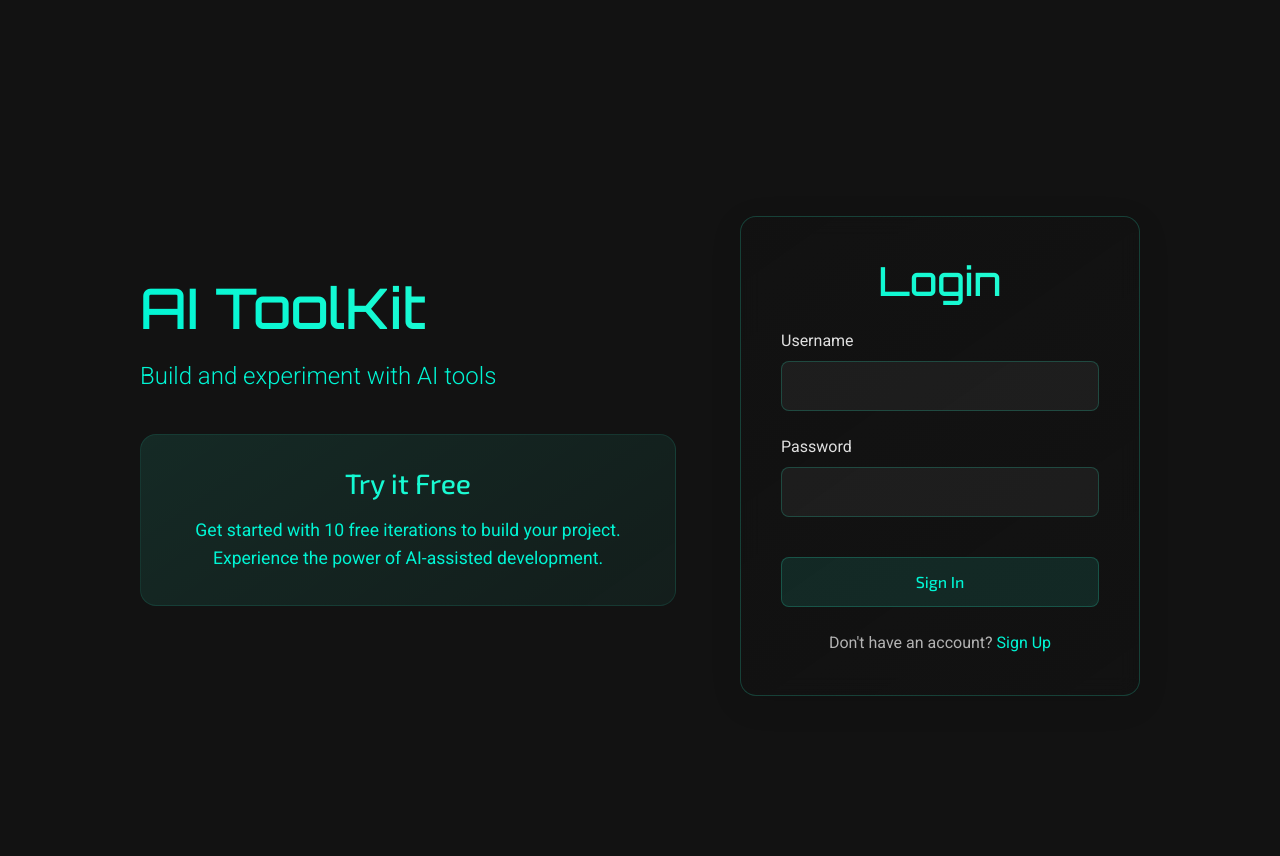
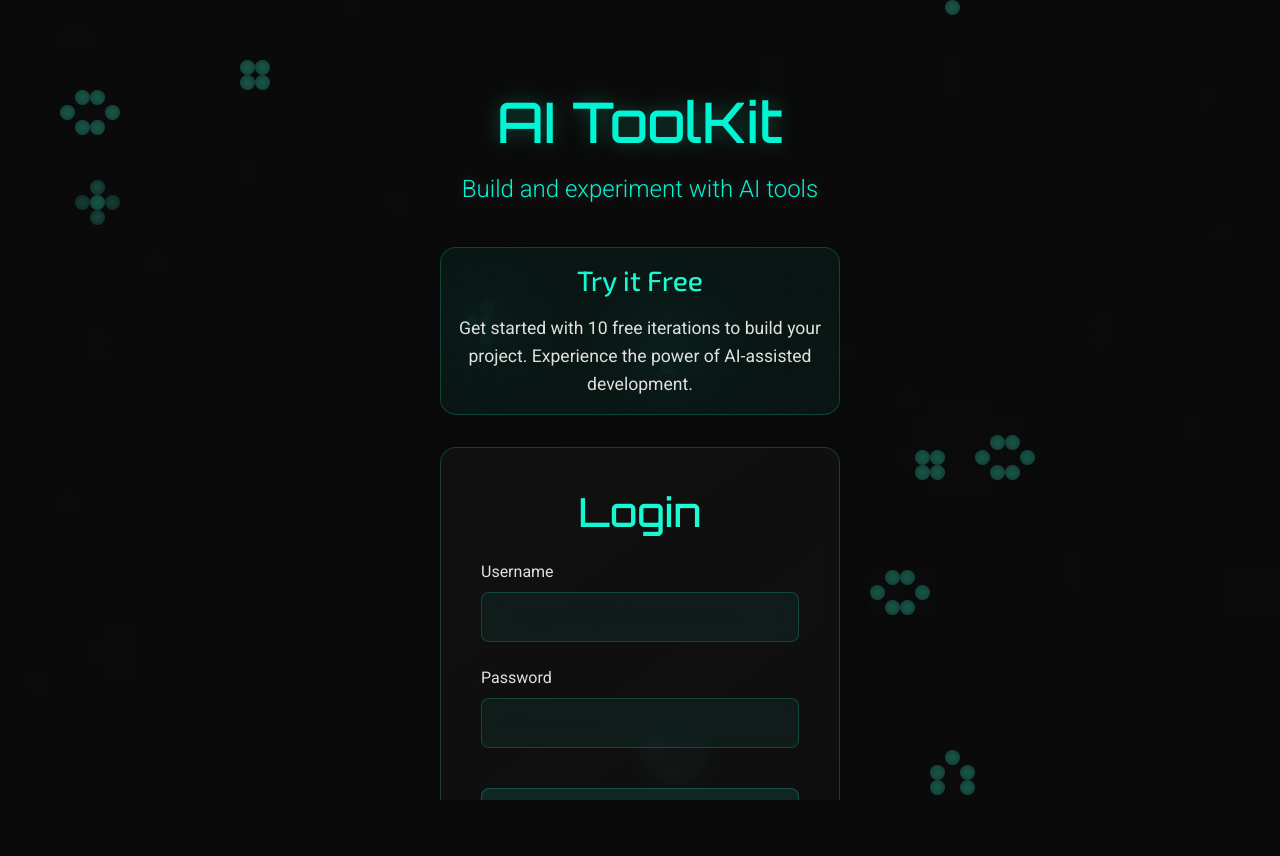
Before and after one commit to makeiteasierapps/AIToolKit, a Python web app: template templates/auth.html in a window 1280 px wide. After the commit the page ends 800 px from the top, so only its background shows below. Run offline with Jinja, Linux system fonts and the light colour scheme; the template is opened without the code that fills it, so the values that code supplies are empty; some libraries are stand-ins or nearby versions.

Commit message:
conways game of life background

```diff
--- a/static/css/login.css
+++ b/static/css/login.css
@@ -5,6 +5,25 @@
     -webkit-box-shadow: 0 0 0 30px rgba(255, 255, 255, 0.05) inset !important;
     -webkit-text-fill-color: var(--accent-1) !important;
     transition: background-color 5000s ease-in-out 0s;
+}
+
+#gameCanvas {
+    position: fixed;
+    top: 0;
+    left: 0;
+    z-index: 0;
+    pointer-events: auto;
+}
+
+.background-overlay {
+    position: fixed;
+    top: 0;
+    left: 0;
+    right: 0;
+    bottom: 0;
+    background: rgba(18, 18, 18, 0.6); /* Adjust opacity as needed */
+    z-index: 0;
+    pointer-events: none; /* Allow clicks to pass through */
 }
 
 .spinner {
@@ -65,6 +84,7 @@
 }
 
 .login-container {
+    z-index: 4;
     min-height: 100vh;
     display: flex;
     align-items: center;
@@ -76,36 +96,39 @@
 .auth-content {
     width: 100%;
     max-width: 1000px;
-    display: grid;
-    grid-template-columns: 1fr 400px;
-    gap: 4rem;
+    display: flex;
     align-items: center;
+    flex-direction: column;
 }
 
 .brand-section {
+    z-index: 2;
     color: var(--accent-1);
+    text-align: center;
+    width: 100%;
 }
 
 .brand-section h1 {
     font-size: 3.5rem;
     margin-bottom: 1rem;
-    background: linear-gradient(45deg, var(--accent-1), #2fffd1);
-    -webkit-background-clip: text;
-    background-clip: text;
-    color: transparent;
+    text-shadow: 0 0 20px rgba(47, 255, 209, 0.3);
 }
 
 .brand-section .lead {
     font-size: 1.5rem;
     color: var(--text-color);
     margin-bottom: 2.5rem;
+    text-shadow: 0 0 10px rgba(255, 255, 255, 0.2);
 }
 
 .trial-info {
-    background: linear-gradient(145deg, rgba(47, 255, 209, 0.1), rgba(47, 255, 209, 0.05));
-    border: 1px solid rgba(47, 255, 209, 0.1);
-    padding: 2rem;
+    background: rgba(0, 255, 209, 0.05);
+    border: 1px solid rgba(47, 255, 209, 0.2);
+    backdrop-filter: blur(36px);
     border-radius: 16px;
+    padding: 1rem;
+    width: 100%;
+    max-width: 400px;
 }
 
 .trial-info h2 {
@@ -121,27 +144,6 @@
     font-size: 1.1rem;
     line-height: 1.6;
     color: var(--text-color);
-}
-
-/* Responsive adjustments */
-@media (max-width: 992px) {
-    .auth-content {
-        grid-template-columns: 1fr;
-        max-width: 500px;
-        gap: 2rem;
-    }
-
-    .brand-section {
-        text-align: center;
-    }
-
-    .brand-section h1 {
-        font-size: 2.5rem;
-    }
-
-    .brand-section .lead {
-        font-size: 1.25rem;
-    }
 }
 
 .login-card {
@@ -195,9 +197,10 @@
 .form-control {
     width: 100%;
     padding: 0.75rem 1rem;
-    background: rgba(255, 255, 255, 0.05);
+    background: rgba(0, 255, 209, 0.05);
     border: 1px solid rgba(47, 255, 209, 0.2);
     border-radius: 8px;
+    backdrop-filter: blur(8px);
     color: var(--accent-1);
     transition: border-color 0.3s ease, box-shadow 0.3s ease;
 }
@@ -268,3 +271,18 @@
     margin-top: 0.5rem;
     text-align: center;
 }
+
+/* Responsive adjustments */
+@media (max-width: 992px) {
+    .brand-section {
+        text-align: center;
+    }
+
+    .brand-section h1 {
+        font-size: 2.5rem;
+    }
+
+    .brand-section .lead {
+        font-size: 1.25rem;
+    }
+}
--- /dev/null
+++ b/static/js/conway.js
@@ -0,0 +1,146 @@
+class ConwayBackground {
+    constructor() {
+        this.canvas = document.getElementById('gameCanvas');
+        this.ctx = this.canvas.getContext('2d');
+        this.cellSize = 15;
+        this.opacity = 0.3;
+        this.fadeSpeed = 0.15;
+        this.cells = [];
+        this.running = true;
+        // Set canvas size to window size
+        this.resize();
+        window.addEventListener('resize', () => this.resize());
+        // Initialize grid
+        this.initGrid();
+        // Start the animation loop
+        this.animate();
+        // Add click listener for interaction
+        this.canvas.addEventListener('click', (e) => this.handleClick(e));
+    }
+    resize() {
+        this.canvas.width = window.innerWidth;
+        this.canvas.height = window.innerHeight;
+        this.columns = Math.floor(this.canvas.width / this.cellSize);
+        this.rows = Math.floor(this.canvas.height / this.cellSize);
+    }
+    initGrid() {
+        this.cells = new Array(this.columns);
+        for (let i = 0; i < this.columns; i++) {
+            this.cells[i] = new Array(this.rows);
+            for (let j = 0; j < this.rows; j++) {
+                // Random initial state with 8% chance of being alive
+                this.cells[i][j] = Math.random() < 0.08;
+            }
+        }
+    }
+    createCells(x, y, radius = 2) {
+        for (let i = -radius; i <= radius; i++) {
+            for (let j = -radius; j <= radius; j++) {
+                const col = (x + i + this.columns) % this.columns;
+                const row = (y + j + this.rows) % this.rows;
+                if (Math.random() < 0.7) {
+                    // 70% chance to create a cell
+                    this.cells[col][row] = true;
+                }
+            }
+        }
+    }
+    getNeighbors(x, y) {
+        let count = 0;
+        for (let i = -1; i <= 1; i++) {
+            for (let j = -1; j <= 1; j++) {
+                if (i === 0 && j === 0) continue;
+                let col = (x + i + this.columns) % this.columns;
+                let row = (y + j + this.rows) % this.rows;
+                if (this.cells[col][row]) {
+                    count++;
+                }
+            }
+        }
+        return count;
+    }
+    update() {
+        let newCells = new Array(this.columns);
+        for (let i = 0; i < this.columns; i++) {
+            newCells[i] = new Array(this.rows);
+            for (let j = 0; j < this.rows; j++) {
+                let neighbors = this.getNeighbors(i, j);
+                if (this.cells[i][j]) {
+                    // Cell is alive
+                    newCells[i][j] = neighbors === 2 || neighbors === 3;
+                } else {
+                    // Cell is dead
+                    newCells[i][j] = neighbors === 3;
+                }
+            }
+        }
+        this.cells = newCells;
+    }
+    draw() {
+        this.ctx.fillStyle = `rgba(0, 0, 0, ${this.fadeSpeed})`;
+        this.ctx.fillRect(0, 0, this.canvas.width, this.canvas.height);
+        this.ctx.fillStyle = `rgba(47, 255, 209, ${this.opacity})`;
+        for (let i = 0; i < this.columns; i++) {
+            for (let j = 0; j < this.rows; j++) {
+                if (this.cells[i][j]) {
+                    // Add a gentle glow effect
+                    const centerX = i * this.cellSize + this.cellSize / 2;
+                    const centerY = j * this.cellSize + this.cellSize / 2;
+                    // Create gradient for each cell
+                    const gradient = this.ctx.createRadialGradient(
+                        centerX,
+                        centerY,
+                        0,
+                        centerX,
+                        centerY,
+                        this.cellSize
+                    );
+                    gradient.addColorStop(
+                        0,
+                        `rgba(47, 255, 209, ${this.opacity})`
+                    );
+                    gradient.addColorStop(1, 'rgba(47, 255, 209, 0)');
+                    this.ctx.fillStyle = gradient;
+                    this.ctx.beginPath();
+                    this.ctx.arc(
+                        centerX,
+                        centerY,
+                        this.cellSize / 2,
+                        0,
+                        Math.PI * 2
+                    );
+                    this.ctx.fill();
+                }
+            }
+        }
+    }
+
+    handleClick(event) {
+        const rect = this.canvas.getBoundingClientRect();
+        const x = Math.floor((event.clientX - rect.left) / this.cellSize);
+        const y = Math.floor((event.clientY - rect.top) / this.cellSize);
+        // Create a cluster of cells instead of a glider
+        this.createCells(x, y, 3);
+    }
+
+    animate() {
+        if (this.running) {
+            this.update();
+            this.draw();
+            setTimeout(() => requestAnimationFrame(() => this.animate()), 100);
+        }
+    }
+    stop() {
+        this.running = false;
+    }
+    start() {
+        if (!this.running) {
+            this.running = true;
+            this.animate();
+        }
+    }
+}
+// Initialize when the document is loaded
+document.addEventListener('DOMContentLoaded', () => {
+    const conway = new ConwayBackground();
+});
--- a/templates/auth.html
+++ b/templates/auth.html
@@ -3,26 +3,24 @@
 extra_css %}
 <link href="/static/css/login.css" rel="stylesheet" />
 {% endblock %} {% block content %}
+<canvas id="gameCanvas"></canvas>
+<div class="background-overlay"></div>
 <div class="login-container">
     <div class="auth-content">
         <div class="brand-section">
             <h1>AI ToolKit</h1>
             <p class="lead">Build and experiment with AI tools</p>
-
+        </div>
         <div class="trial-info">
             <h2>Try it Free</h2>
-        <p>Get started with 10 free iterations to build your project. Experience the power of AI-assisted development.</p>
+            <p>
+                Get started with 10 free iterations to build your project.
+                Experience the power of AI-assisted development.
+            </p>
         </div>
-    </div>
-
         <div class="login-card">
             <!-- Login Form -->
-      <form
-        id="login-form"
-        method="POST"
-        action="/auth/token"
-        style="display: none"
-      >
+            <form id="login-form" method="POST" action="/auth/token">
                 <h1>Login</h1>
                 <div class="form-group">
                     <label for="login-username">Username</label>
@@ -48,7 +46,9 @@ extra_css %}
                 <button type="submit" class="btn-login">Sign In</button>
                 <div class="form-footer">
                     Don't have an account?
-          <a href="#" class="toggle-form" data-show="signup">Sign Up</a>
+                    <a href="#" class="toggle-form" data-show="signup"
+                        >Sign Up</a
+                    >
                 </div>
             </form>
 
@@ -90,12 +90,15 @@ extra_css %}
                         data-validation="required password"
                     />
                     <small class="password-requirements">
-            Password must be at least 8 characters long and contain at least one
-            letter, one number, and one special character.
+                        Password must be at least 8 characters long and contain
+                        at least one letter, one number, and one special
+                        character.
                     </small>
                 </div>
                 <div class="form-group">
-          <label for="signup-confirm-password">Confirm Password</label>
+                    <label for="signup-confirm-password"
+                        >Confirm Password</label
+                    >
                     <input
                         type="password"
                         class="form-control"
@@ -120,30 +123,32 @@ extra_css %}
         </div>
     </div>
 </div>
+<script src="/static/js/conway.js" type="module"></script>
 <script>
-  document.addEventListener("DOMContentLoaded", function () {
+    document.addEventListener('DOMContentLoaded', function () {
         // Show initial form based on URL or default to login
-    const initialForm = window.location.pathname.includes("register")
-      ? "signup"
-      : "login";
+        const initialForm = window.location.pathname.includes('register')
+            ? 'signup'
+            : 'login';
         showForm(initialForm);
 
         // Add click handlers for form toggles
-    document.querySelectorAll(".toggle-form").forEach((link) => {
-      link.addEventListener("click", function (e) {
+        document.querySelectorAll('.toggle-form').forEach((link) => {
+            link.addEventListener('click', function (e) {
                 e.preventDefault();
                 showForm(this.dataset.show);
             });
         });
 
         function showForm(formType) {
-      document.getElementById("login-form").style.display =
-        formType === "login" ? "block" : "none";
-      document.getElementById("signup-form").style.display =
-        formType === "signup" ? "block" : "none";
+            document.getElementById('login-form').style.display =
+                formType === 'login' ? 'block' : 'none';
+            document.getElementById('signup-form').style.display =
+                formType === 'signup' ? 'block' : 'none';
             // Update URL without page reload
-      const newPath = formType === "login" ? "/auth/login" : "/auth/register";
-      history.pushState({}, "", newPath);
+            const newPath =
+                formType === 'login' ? '/auth/login' : '/auth/register';
+            history.pushState({}, '', newPath);
         }
     });
 </script>
```
Lines whose indentation alone changed are shown as unchanged.
